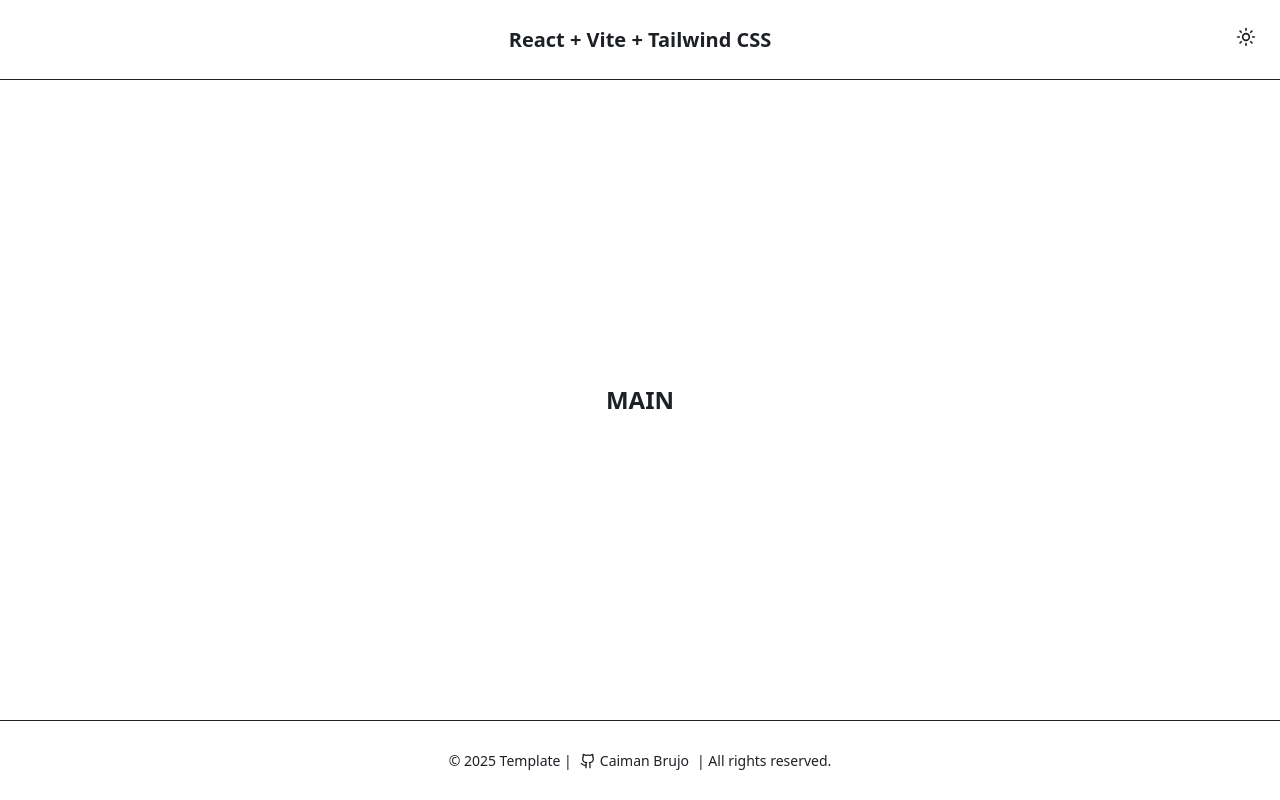
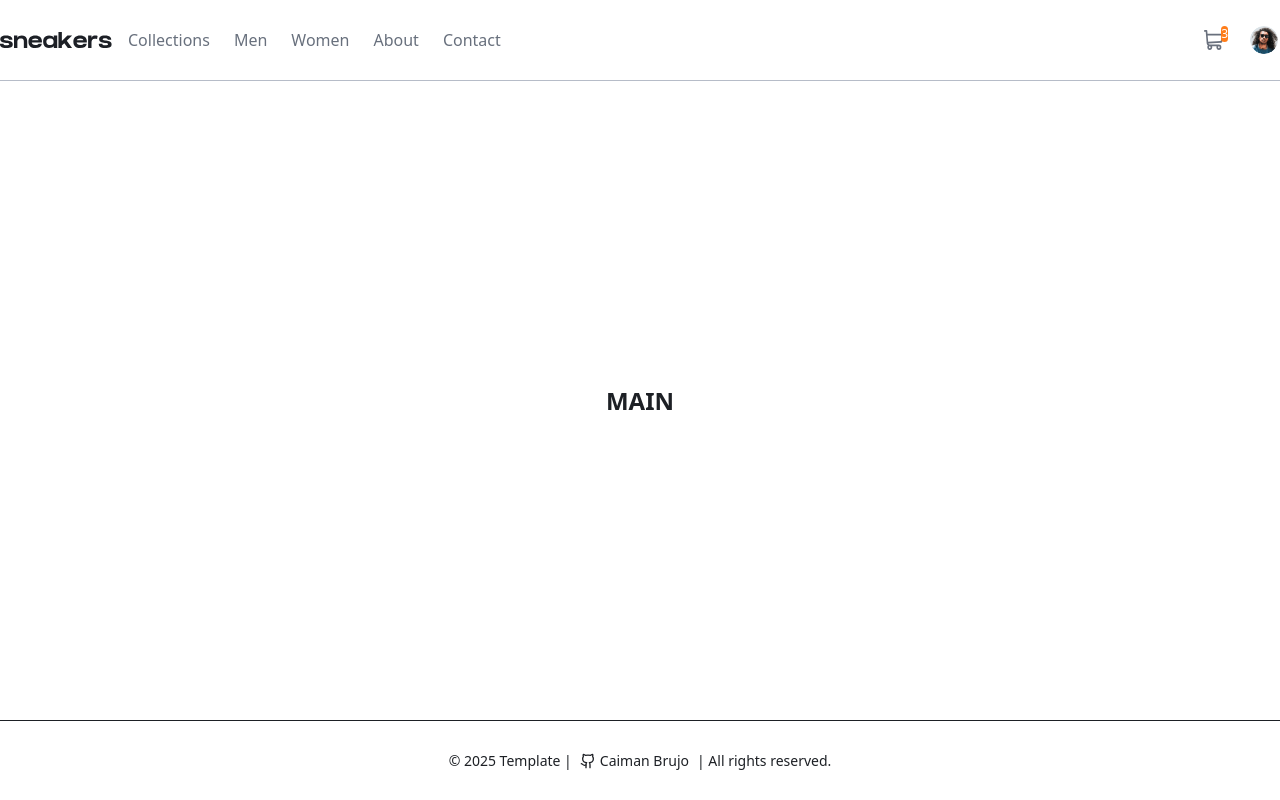
Before and after one commit to CaimanBrujo/e-commerce-product-page, a React (Vite) app: page / in a window 1280 px wide. Built offline with nearby package versions, Linux system fonts and the light colour scheme; the HTML template or start-up script is replaced by a standard one.

Commit message:
feat: add responsive Header component with mobile menu

```diff
--- a/src/components/Header.tsx
+++ b/src/components/Header.tsx
@@ -1,16 +1,91 @@
-import ThemeToggle from './ThemeToggle'
+import { useState } from 'react'
+import logo from '../assets/images/logo.svg'
+import avatar from '../assets/images/image-avatar.png'
+import iconCart from '../assets/images/icon-cart.svg'
+import iconMenu from '../assets/images/icon-menu.svg'
+import iconClose from '../assets/images/icon-close.svg'
 
 export default function Header() {
+  const [isMenuOpen, setIsMenuOpen] = useState(false)
+
   return (
-    <header
-      role="banner"
-      className="w-full h-20 px-4 sm:px-6 border-b border-border flex items-center justify-center relative fade-in"
-    >
-      <h1 className="text-xl font-semibold">React + Vite + Tailwind CSS</h1>
+    <header className="w-full border-b border-grayish-blue">
+      <div className="container mx-auto px-4 sm:px-6 flex items-center justify-between h-20">
+        {/* Left side */}
+        <div className="flex items-center gap-4">
+          {/* Mobile menu button */}
+          <button
+            className="sm:hidden"
+            onClick={() => setIsMenuOpen(!isMenuOpen)}
+            aria-label="Toggle menu"
+          >
+            <img src={iconMenu} alt="Menu" className="w-5 h-5" />
+          </button>
 
-      <div className="absolute right-4 sm:right-6">
-        <ThemeToggle />
+          {/* Logo */}
+          <img src={logo} alt="Logo" className="w-28" />
+
+          {/* Desktop nav */}
+          <nav className="hidden sm:flex gap-6 ml-8 text-dark-grayish-blue">
+            <a href="#" className="hover:text-very-dark-blue">
+              Collections
+            </a>
+            <a href="#" className="hover:text-very-dark-blue">
+              Men
+            </a>
+            <a href="#" className="hover:text-very-dark-blue">
+              Women
+            </a>
+            <a href="#" className="hover:text-very-dark-blue">
+              About
+            </a>
+            <a href="#" className="hover:text-very-dark-blue">
+              Contact
+            </a>
+          </nav>
+        </div>
+
+        {/* Right side */}
+        <div className="flex items-center gap-6">
+          {/* Cart */}
+          <button className="relative">
+            <img src={iconCart} alt="Cart" className="w-5 h-5" />
+            {/* Example: Cart badge */}
+            <span className="absolute -top-1 -right-1 bg-primary text-white text-xs rounded-full px-1">
+              3
+            </span>
+          </button>
+
+          {/* Avatar */}
+          <img
+            src={avatar}
+            alt="User avatar"
+            className="w-8 h-8 rounded-full border-2 border-transparent hover:border-primary cursor-pointer"
+          />
+        </div>
       </div>
+
+      {/* Mobile nav */}
+      {isMenuOpen && (
+        <div className="sm:hidden fixed inset-0 bg-black-overlay z-50">
+          <div className="bg-white w-64 h-full p-6 fade-in">
+            <button
+              className="mb-8"
+              onClick={() => setIsMenuOpen(false)}
+              aria-label="Close menu"
+            >
+              <img src={iconClose} alt="Close" className="w-5 h-5" />
+            </button>
+            <nav className="flex flex-col gap-4 text-very-dark-blue font-bold">
+              <a href="#">Collections</a>
+              <a href="#">Men</a>
+              <a href="#">Women</a>
+              <a href="#">About</a>
+              <a href="#">Contact</a>
+            </nav>
+          </div>
+        </div>
+      )}
     </header>
   )
 }
--- a/src/components/ThemeToggle.tsx
+++ /dev/null
@@ -1,33 +0,0 @@
-import { useEffect, useState } from 'react'
-import { Sun, Moon } from 'lucide-react'
-
-export default function ThemeToggle() {
-  const [isLight, setIsLight] = useState(false)
-
-  useEffect(() => {
-    const html = document.documentElement
-    const savedTheme = localStorage.getItem('theme')
-    if (savedTheme === 'light') {
-      html.classList.add('light')
-      setIsLight(true)
-    }
-  }, [])
-
-  const toggleTheme = () => {
-    const html = document.documentElement
-    html.classList.toggle('light')
-    const isNowLight = html.classList.contains('light')
-    localStorage.setItem('theme', isNowLight ? 'light' : 'dark')
-    setIsLight(isNowLight)
-  }
-
-  return (
-    <button onClick={toggleTheme} aria-label="Toggle Theme">
-      {isLight ? (
-        <Moon className="w-5 h-5 text-text hover:text-accent-soft transition-opacity duration-300" />
-      ) : (
-        <Sun className="w-5 h-5 text-text hover:text-accent-soft transition-opacity duration-300" />
-      )}
-    </button>
-  )
-}
--- /dev/null
+++ b/src/custom.d.ts
@@ -0,0 +1,12 @@
+declare module '*.jpg' {
+  const value: string
+  export default value
+}
+declare module '*.png' {
+  const value: string
+  export default value
+}
+declare module '*.svg' {
+  const value: string
+  export default value
+}
```
